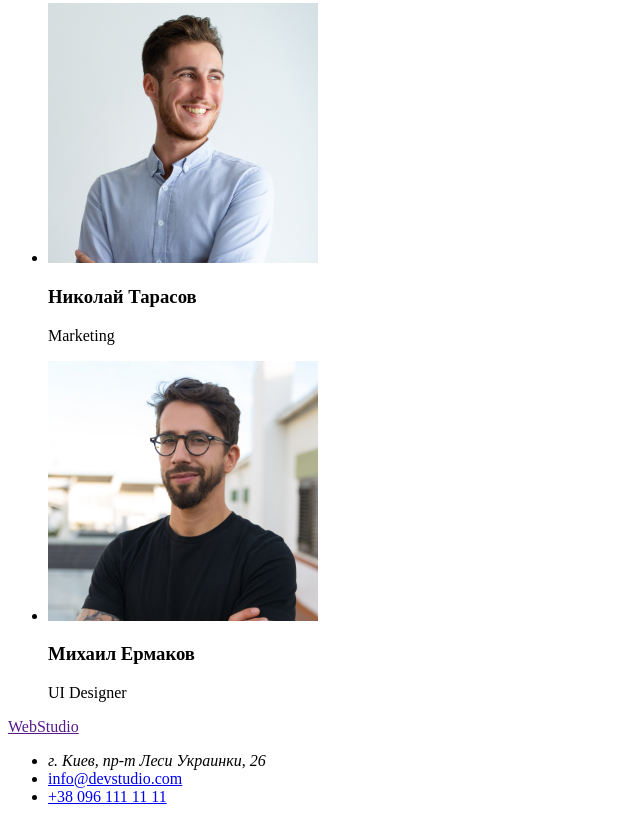
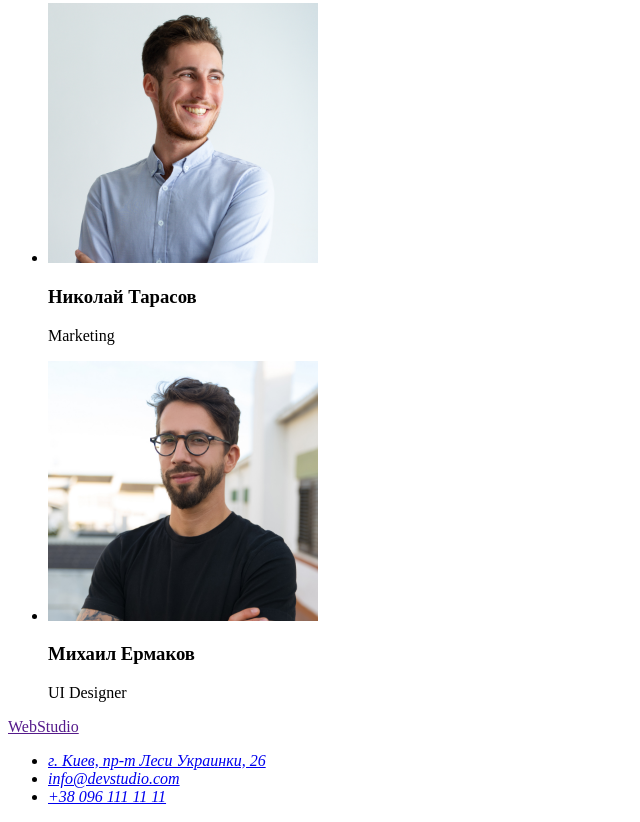
Before and after one commit to NataliiaValko/goit-markup-hw-01, a plain HTML site: page index.html in a window 1280 px wide. Shown: the part 2333-3155 px from the top of the page, without its empty margins (0-640 px from the left). Drawn offline with Linux system fonts and the light colour scheme.

Commit message:
Добавляет ссылку на гуглкарту

```diff
--- a/index.html
+++ b/index.html
@@ -96,13 +96,19 @@
     <!-- Подвал -->
     <footer>
         <a href="">WebStudio</a>
-        <ul>
-            <li>
-                <address>г. Киев, пр-т Леси Украинки, 26</address>
-            </li>
-            <li><a href="mailto:info@devstudio.com">info@devstudio.com</a></li>
-            <li><a href="tel:+380961111111">+38 096 111 11 11</a></li>
-        </ul>
+        <address>
+            <ul>
+                <li>
+                    <a href="https://goo.gl/maps/iJhcYC3H6Y1Kcobb6">г. Киев, пр-т Леси Украинки, 26</a>
+                </li>
+                <li>
+                    <a href="mailto:info@devstudio.com">info@devstudio.com</a>
+                </li>
+                <li>
+                    <a href="tel:+380961111111">+38 096 111 11 11</a>
+                </li>
+            </ul>
+        </address>
     </footer>
 </body>
 </html>
```
